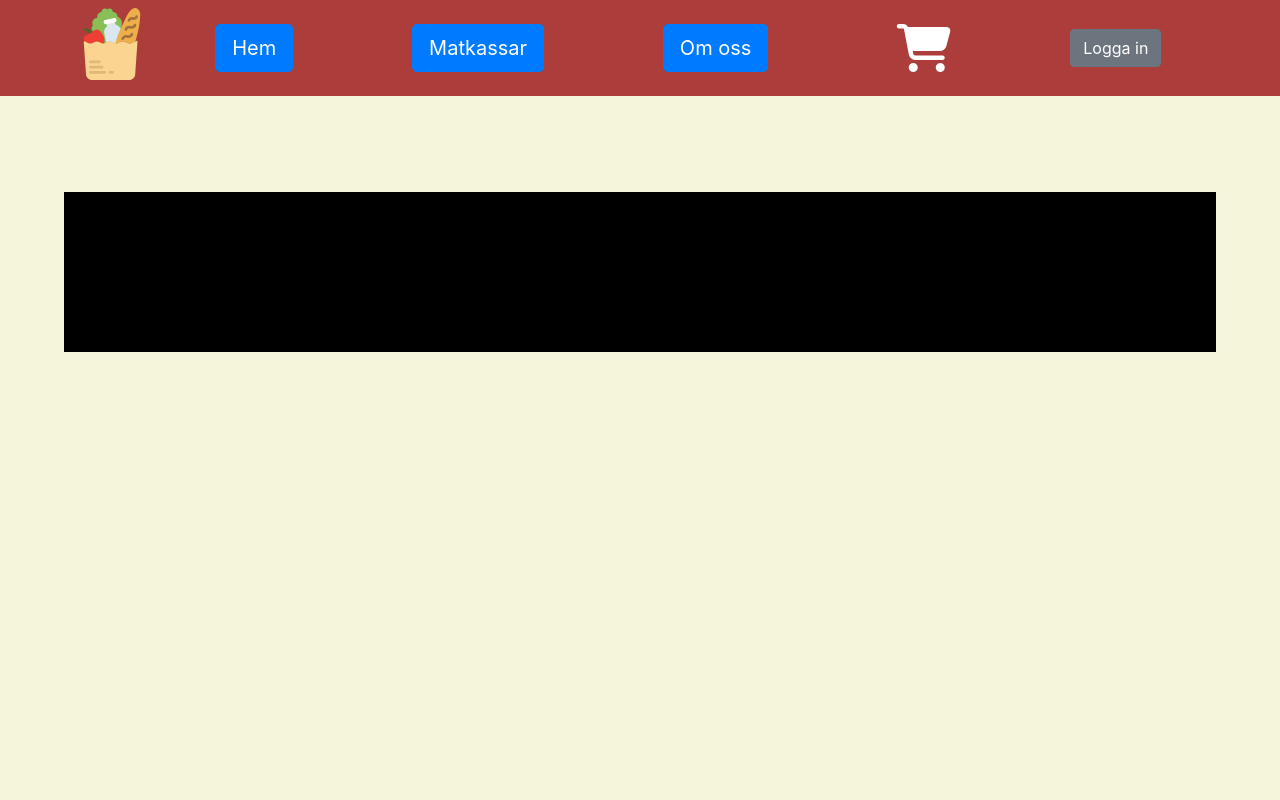
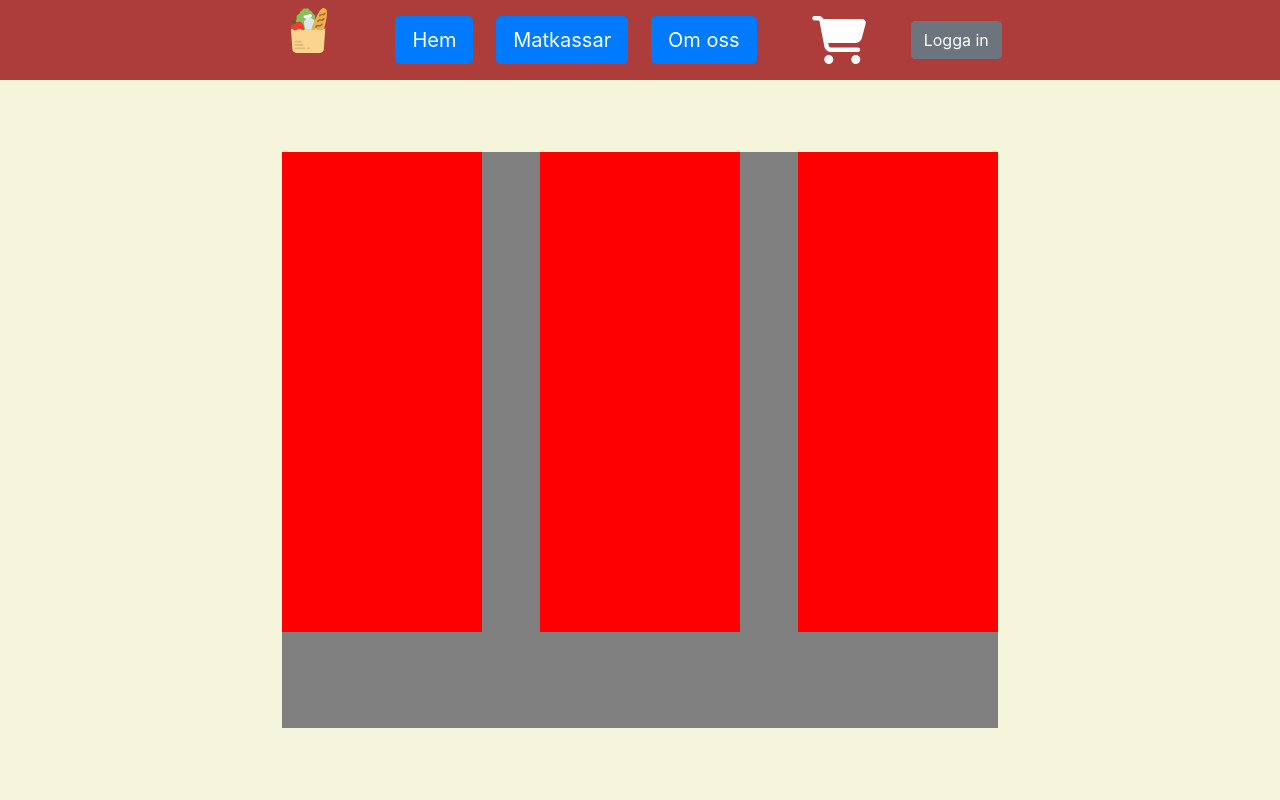
Before and after one commit to jounibanouni/Projektarbete-Webbdesign, a plain HTML site: page Pages/details.html in a window 1280 px wide. Drawn offline with nearby package versions, Linux system fonts and the light colour scheme.

Commit message:
details card

```diff
--- a/Pages/details.html
+++ b/Pages/details.html
@@ -13,8 +13,8 @@
 </head>
 
 <body>
-    <div class="content-container">
     <header>
+        <div class="header-wrapper">
             <div class="logo-container">
                 <img class="logo-img" src="../images/logo.svg" alt="Logga av matkasse" />
             </div>
@@ -37,16 +37,18 @@
             <div class="log-in">
                 <button class="btn btn-secondary">Logga in</button>
             </div>
+        </div>
     </header>
 
-        <main class="product-main">
+    <main>
         <div class="product-main-view">
-
+            <div class="product-option"></div>
+            <div class="product-option"></div>
+            <div class="product-option"></div>
         </div>
     </main>
 
     <footer></footer>
-    </div>
 </body>
 
 </html>
--- a/style.css
+++ b/style.css
@@ -12,34 +12,31 @@ body {
     background: beige;
 }
 
-.content-container {
-    display: grid;
-    height: 100vh;
-    width: 100vw;
-    grid-template-columns: 1fr repeat(12, minmax(auto, 6rem)) 1fr;
-    grid-template-rows: 6rem 15rem auto;
-    overflow: hidden;
-}
-
 header {
-    display: grid;
-    grid-template-columns: 1fr repeat(12, minmax(auto, 6rem)) 1fr;
-    grid-template-rows: 6rem 15rem auto;
-    grid-column: 1 / span 14;
-    grid-row: 1/2;
+    position: relative;
+    height: 10vh;
+    min-height: 70px;
+    width: 100%;
     background-color: rgba(165, 42, 42, 0.9);
     z-index: 99;
 }
 
+.header-wrapper {
+    width: 60%;
+    height: 100%;
+    margin: 0 auto 0;
+    display: flex;
+    justify-content: space-around;
+}
+
 .logo-container {
-    grid-column: 2 / 3;
-    grid-row: 1/2;
+    height: 100%;
+    width: 8%;
     padding: 0.5em;
 }
 
 nav {
-    grid-column: 3 / span 7;
-    grid-row: 1/2;
+    width: 50%;
 }
 
 ul {
@@ -79,38 +76,46 @@ input {
     margin-bottom: 0.5rem;
 }
 
-.mainmain {
-    display: grid;
-    grid-template-columns: 1fr repeat(12, minmax(auto, 6rem)) 1fr;
-    grid-template-rows: 6rem 15rem auto;
-    grid-column: 1/ span 14;
-    grid-row: 1/ span 3;
+.hero-wrapper {
+    position: fixed;
+    top: 0;
+    z-index: -10;
 }
 
-.product-main {
-    display: grid;
-    grid-template-columns: 1fr repeat(12, minmax(auto, 6rem)) 1fr;
-    grid-template-rows: 6rem 10rem auto;
-    grid-column: 1/ span 14;
-    grid-row: 2/ 3;
+main {
+    display: flex;
+    align-items: flex-end;
+    width: 70%;
+    height: 90vh;
+    margin: 0 auto 0;
+}
+
+.product-main-view {
+    width: 80%;
+    height: 80%;
+    margin: auto;
+    display: flex;
+    justify-content: space-between;
+    background: gray;
 }
 
 .hero-img {
-    grid-column: 1/span 14;
-    grid-row: 1/span 3;
     height: 100%;
     width: 100%;
 }
 
-article {
-    grid-column: 2 / 8;
-    grid-row: 3 / span 4;
+.hero-info {
+    display: flex;
+    flex-direction: column;
+    align-self: flex-end;
+    width: 50%;
     color: white;
     font-size: 1.6rem;
+    margin-bottom: 15rem;
 }
 
-.product-main-view {
-    grid-column: 2 / span 12;
-    grid-row: 2/ 3;
-    background: black;
+.product-option {
+    height: 30em;
+    width: 28%;
+    background: red;
 }
```
Also changed, not shown: Pages/index.html (+7 -4 lines). Lines whose indentation alone changed are shown as unchanged.
